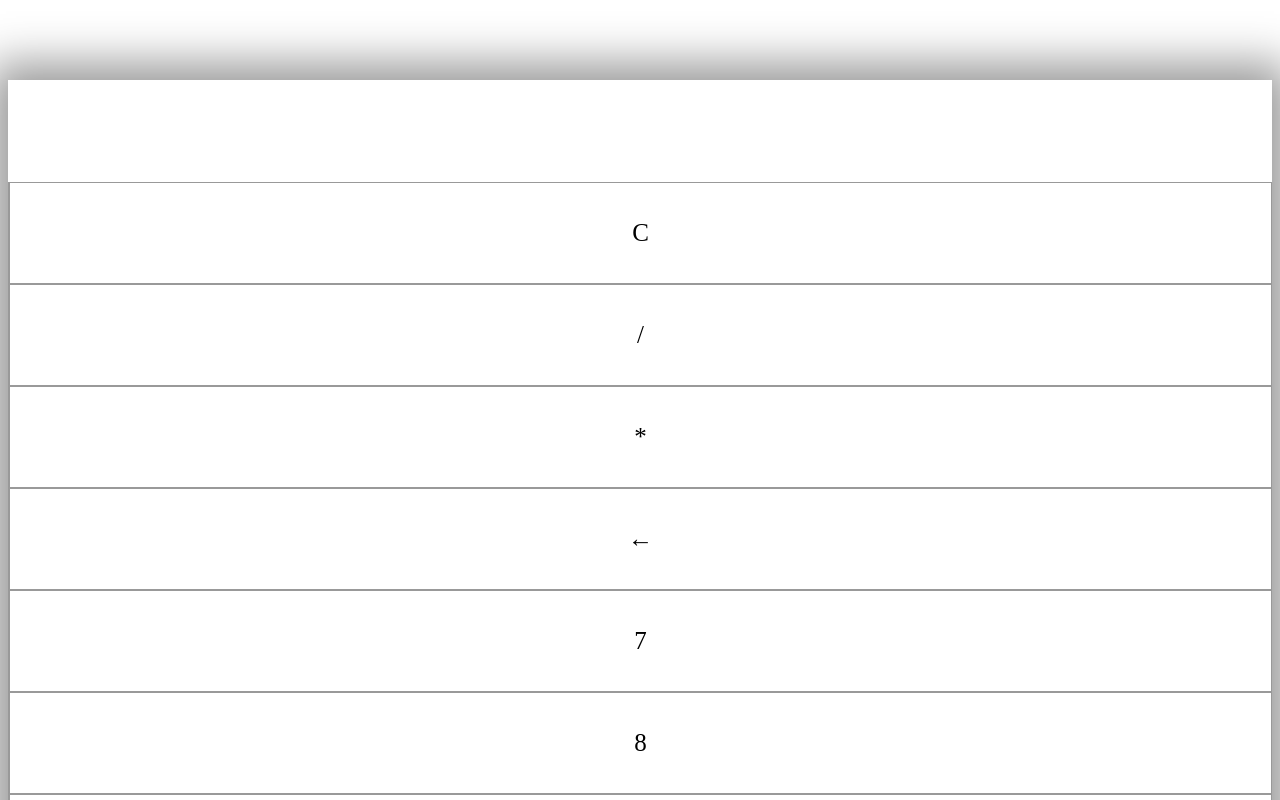
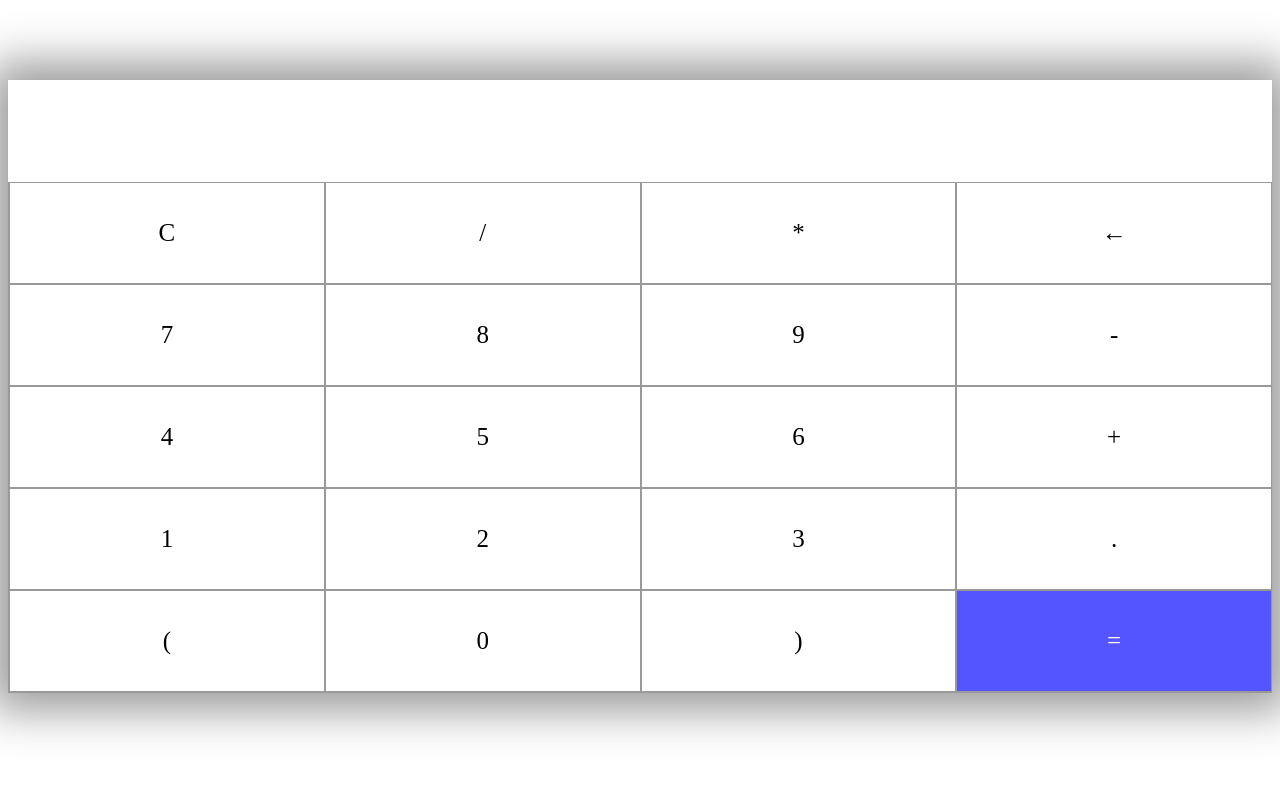
Before and after one commit to 9Billion-mau/Calculator.com, a plain HTML site: page index.html in a window 1280 px wide. Shown: the top 800 px of the page. Drawn offline with Linux system fonts and the light colour scheme.

Commit message:
Update style.css

```diff
--- a/style.css
+++ b/style.css
@@ -16,7 +16,7 @@
     display: grid;
     border-bottom: 1px solid #999;
     border-left: 1px solid #999;
-    grid-template-columns: repeat(1fr);
+    grid-template-columns: 1fr 1fr 1fr 1fr;
 }
 
 .buttons > div{
@@ -31,3 +31,14 @@
     font-size: 25px;
     cursor: pointer;
 }
+
+#equal {
+    background-color: #5555ff;
+    color: #fff;
+}
+
+.button:hover{
+    background-color: #323330;
+    color: white;
+    transition: 0.5s ease-in-out;
+}
```
